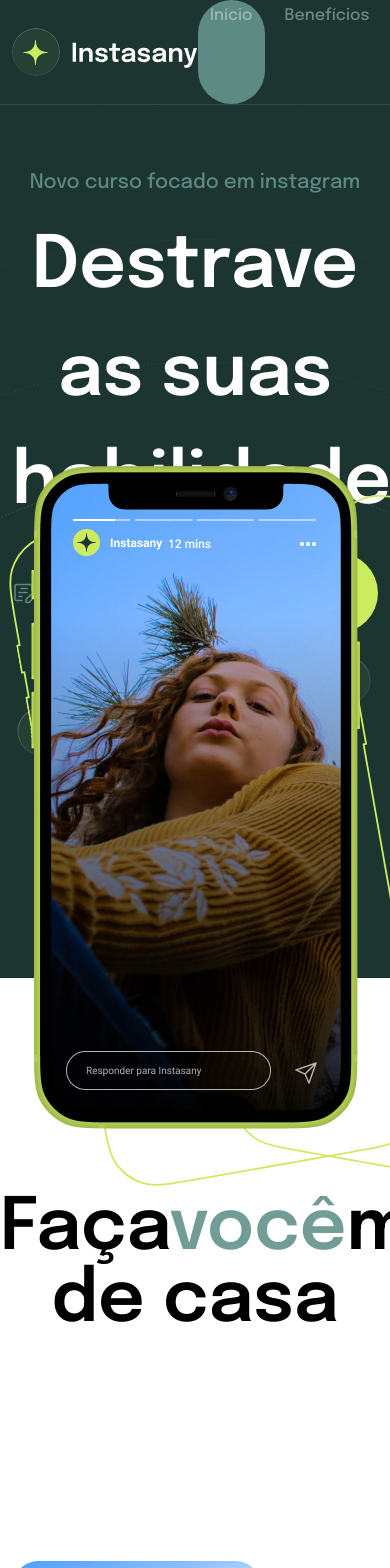
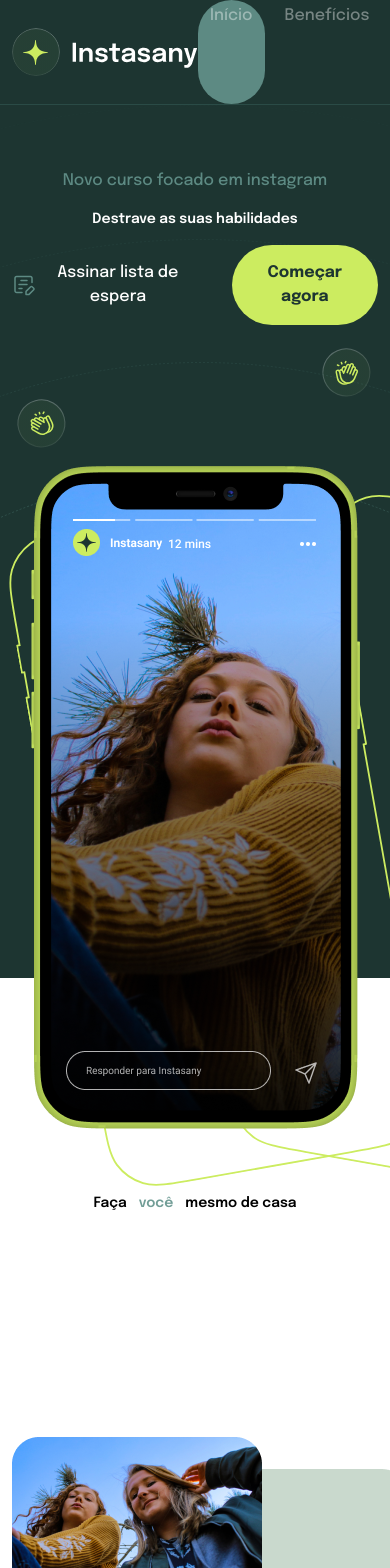
Before and after one commit to caiolk/instasany-study, a Next.js app: page / in a window 390 px wide. Shown: the top 1568 px of the page. Built offline with nearby package versions, Linux system fonts and the light colour scheme.

Commit message:
refactor: [front] Aplicando css responsivo teste

```diff
--- a/src/app/page.tsx
+++ b/src/app/page.tsx
@@ -3,9 +3,9 @@ import { SectionHero } from "@/components/SectionHero";
 
 export default function Home() {
   return (
-    <>
+    <div className="container">
       <SectionHero />
       <SectionCards />
-    </>
+    </div>
   );
 }
--- a/src/components/Header/index.tsx
+++ b/src/components/Header/index.tsx
@@ -17,7 +17,7 @@ const arrayMenyu = [
 export function Header() {
     const activedStyle = 'bg-green-actived text-opacity-100 rounded-full';
     return (
-        <header className='relative w-full bg-green-primary flex items-center'>
+        <header className='container relative w-full bg-green-primary flex items-center'>
             <GridContainer className='flex items-center justify-between'>
                 <Image src={LogoImg} alt='logo'/>
                 <div className='flex items-center gap-20'>
--- a/src/components/SectionCards/index.tsx
+++ b/src/components/SectionCards/index.tsx
@@ -91,16 +91,16 @@ export function SectionCards() {
     }, [])
     return(
         <>
-            <section className="w-full pb-20" ref={sectionRef}>
+            <section className="container w-full pb-20" ref={sectionRef}>
                 <Image
                     src={Mockup}
                     alt="Image Mockup Main"
-                    className="sticky z-10 top-56 mx-auto -mt-[32rem] mb-16 opacity-0"
+                    className="sticky z-10 top-56 mx-auto -mt-[32rem] mb-16 opacity-0 "
                     ref={mockupRef}
                 />
-                <h2 className="text-center text-7xl font-semibold text-black mb-56 opacity-0" ref={titleRef}>
+                <h2 className="text-center text-sm sm:text-lg md:text-3xl/normal lg:text-5xl/normal xl:text-7xl/normal font-semibold text-black mb-56 opacity-0" ref={titleRef}>
                     Faça
-                    <span className="text-green-title-cards">você</span>
+                    <span className="px-3 text-green-title-cards">você</span>
                     mesmo de casa
                 </h2>
                 <div className="relative w-full max-w-area-cards h-area-cards mx-auto">
--- a/src/components/SectionHero/index.tsx
+++ b/src/components/SectionHero/index.tsx
@@ -43,11 +43,11 @@ export function SectionHero(){
     }, []);
 
     return (
-        <section className="relative w-full h-section-hero bg-hero bg-no-repeat bg-top bg-green-primary border-t border-t-green-border pt-16">
+        <section className=" container relative w-full h-section-hero bg-hero bg-no-repeat bg-top bg-green-primary border-t border-t-green-border pt-16">
             <GridContainer className="flex flex-col items-center">
                 <div className="w-full max-w-text-hero text-center opacity-0" ref={textHeroRef}>
-                    <h3 className="text-xl text-green-actived mb-4">Novo curso focado em instagram</h3>
-                    <h1 className="text-white text-7xl/normal font-semibold mb-4">Destrave as suas habilidades</h1>
+                    <h3 className="text-md sm:text-lg md:text-text-lg lg:text-xl xl:text-xl text-green-actived mb-4">Novo curso focado em instagram</h3>
+                    <h1 className="text-white text-sm sm:text-lg md:text-3xl/normal lg:text-5xl/normal xl:text-7xl/normal font-semibold mb-4">Destrave as suas habilidades</h1>
                     <div className="flex items-center justify-center gap-10">
                         <button className="flex items-center gap-2">
                             <Image
```
